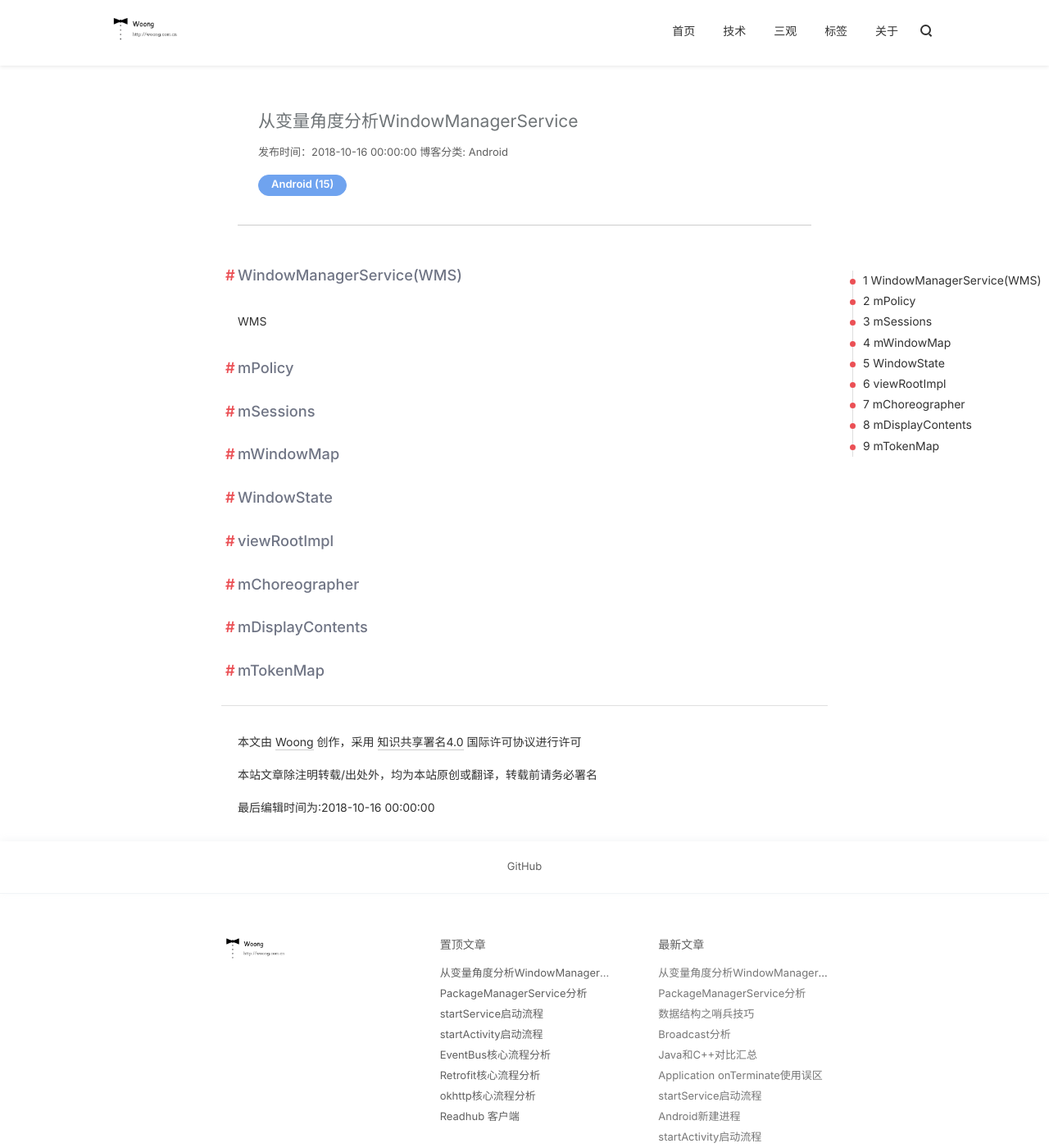
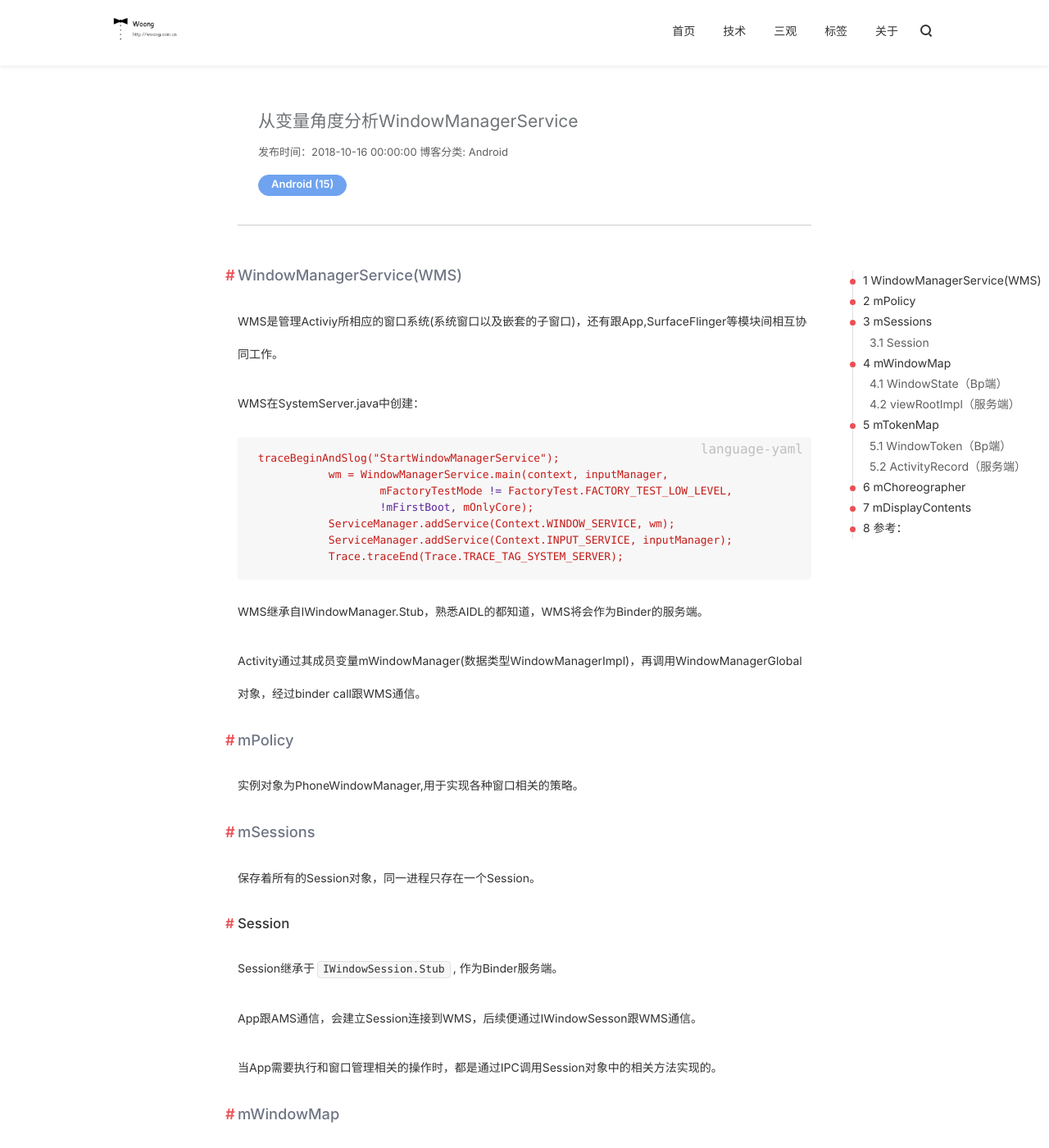
Before and after one commit to j1406493495/j1406493495.github.io, a Jekyll site: the page built from _posts/android/2018-10-16-WindowManagerService.md, in a window 1280 px wide and 1400 px high. Shown: the whole window at 82% size. Built offline with Jekyll 4.4.1, drawn with Linux system fonts in a browser that asks for light colours; nearby versions of some CDN libraries; comment, search, counter and statistics services are not loaded; some of the changed text lies outside the part shown.

Commit message:
[Bug XXXX] WMS Cause: None Solution: None Fixed Version: None Branch: None

````diff
--- a/_posts/android/2018-10-16-WindowManagerService.md
+++ b/_posts/android/2018-10-16-WindowManagerService.md
@@ -12,20 +12,84 @@ tags:
 
 ## WindowManagerService(WMS)
 
-WMS
+WMS是管理Activiy所相应的窗口系统(系统窗口以及嵌套的子窗口)，还有跟App,SurfaceFlinger等模块间相互协同工作。
+
+WMS在SystemServer.java中创建：
+
+```java
+ traceBeginAndSlog("StartWindowManagerService");
+            wm = WindowManagerService.main(context, inputManager,
+                    mFactoryTestMode != FactoryTest.FACTORY_TEST_LOW_LEVEL,
+                    !mFirstBoot, mOnlyCore);
+            ServiceManager.addService(Context.WINDOW_SERVICE, wm);
+            ServiceManager.addService(Context.INPUT_SERVICE, inputManager);
+            Trace.traceEnd(Trace.TRACE_TAG_SYSTEM_SERVER);
+```
+
+WMS继承自IWindowManager.Stub，熟悉AIDL的都知道，WMS将会作为Binder的服务端。
+
+Activity通过其成员变量mWindowManager(数据类型WindowManagerImpl)，再调用WindowManagerGlobal对象，经过binder call跟WMS通信。
 
 ## mPolicy
 
+实例对象为PhoneWindowManager,用于实现各种窗口相关的策略。
+
 ## mSessions
+
+保存着所有的Session对象，同一进程只存在一个Session。
+
+### Session
+
+Session继承于`IWindowSession.Stub`, 作为Binder服务端。
+
+App跟AMS通信，会建立Session连接到WMS，后续便通过IWindowSesson跟WMS通信。
+
+当App需要执行和窗口管理相关的操作时，都是通过IPC调用Session对象中的相关方法实现的。
 
 ## mWindowMap
 
-## WindowState
+保存所有的WindowState对象;以IBinder为key, 是IWindow的Bp端。
 
-## viewRootImpl
+### WindowState（Bp端）
+
+WindowState对象代表一个窗口，记录在system_server。
+
+mClient对象数据类型为IWindow，是app端的ViewRootImpl.W服务的binder代理对象，用于跟应用端交互；
+
+mSession对象数据类型为Session，是system_server的Binder服务端；
+
+mToken用于跟AMS交互。
+
+### viewRootImpl（服务端）
+
+管理DecorView跟WMS的交互；每次调用addView()添加窗口时，都会创建一个ViewRootImpl对象。
+
+ViewRootImpl.W extends IWindow.Stub，app端创建的binder服务。
+
+同一进程中所有的ViewRootImpl对象只对应唯一相同的Session代理对象。
+
+## mTokenMap
+
+保存所有的WindowToken对象; 以IBinder为key,可以是IAppWindowToken或者其他Binder的Bp端。
+
+### WindowToken（Bp端）
+
+IAppWindowToken或者其他Binder的Bp端。
+
+### ActivityRecord（服务端）
+
+ActivityRecord.Token extends IApplicationToken.Stub，ActivityRecord对象初始化时会创建数据类型为ActivityRecord.Token的成员变量appToken，然后会将该对象传递到ActivityThread。
 
 ## mChoreographer
 
+用于控制窗口动画,屏幕旋转等操作
+
 ## mDisplayContents
 
-## mTokenMap
+记录一组DisplayContent对象,这个跟多屏输出相关
+
+## 参考：
+
+http://gityuan.com/2017/04/16/activity-with-window/
+
+http://gityuan.com/2017/01/22/start-activity-wms/
````
Also changed, not shown: 1 other file.
